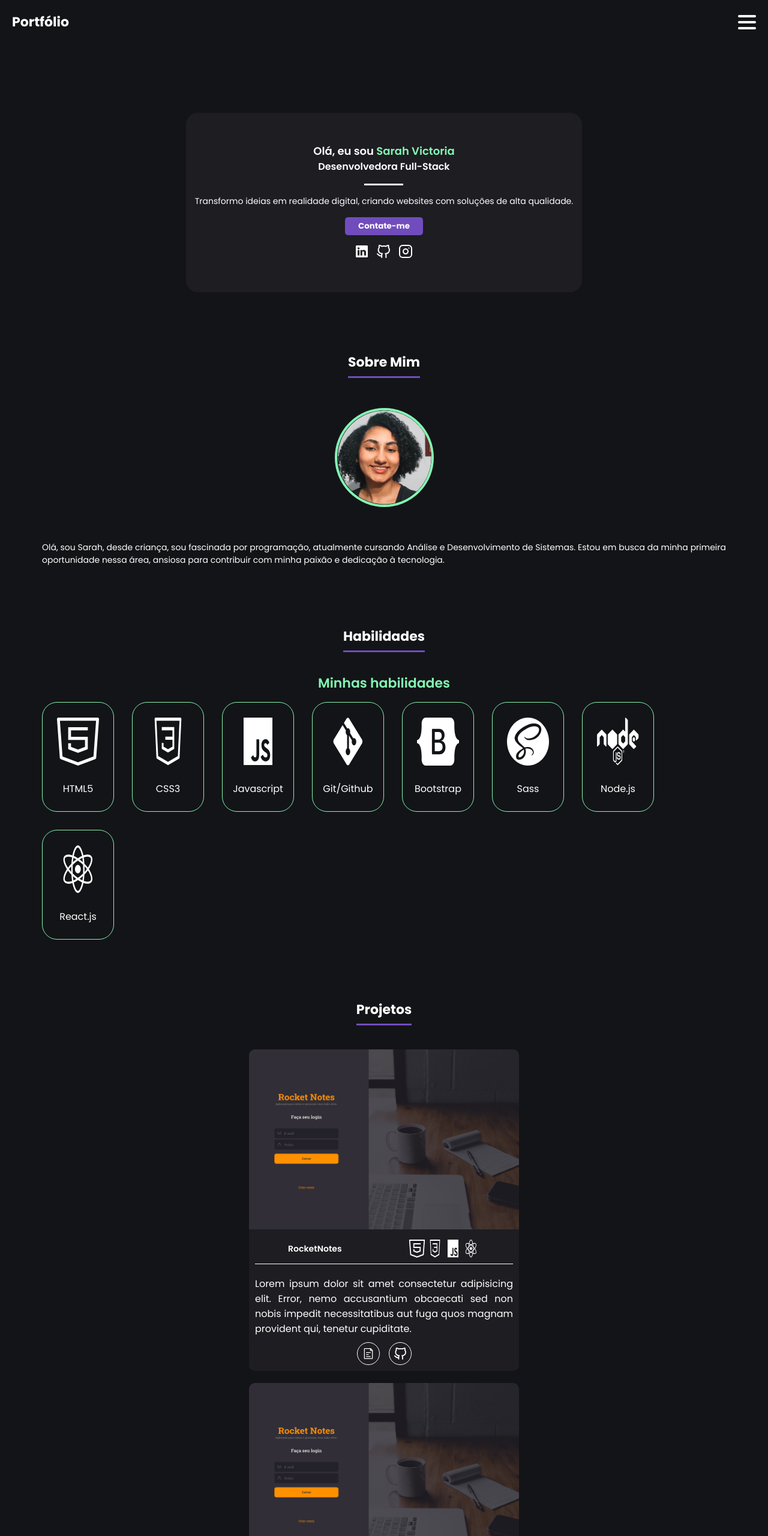
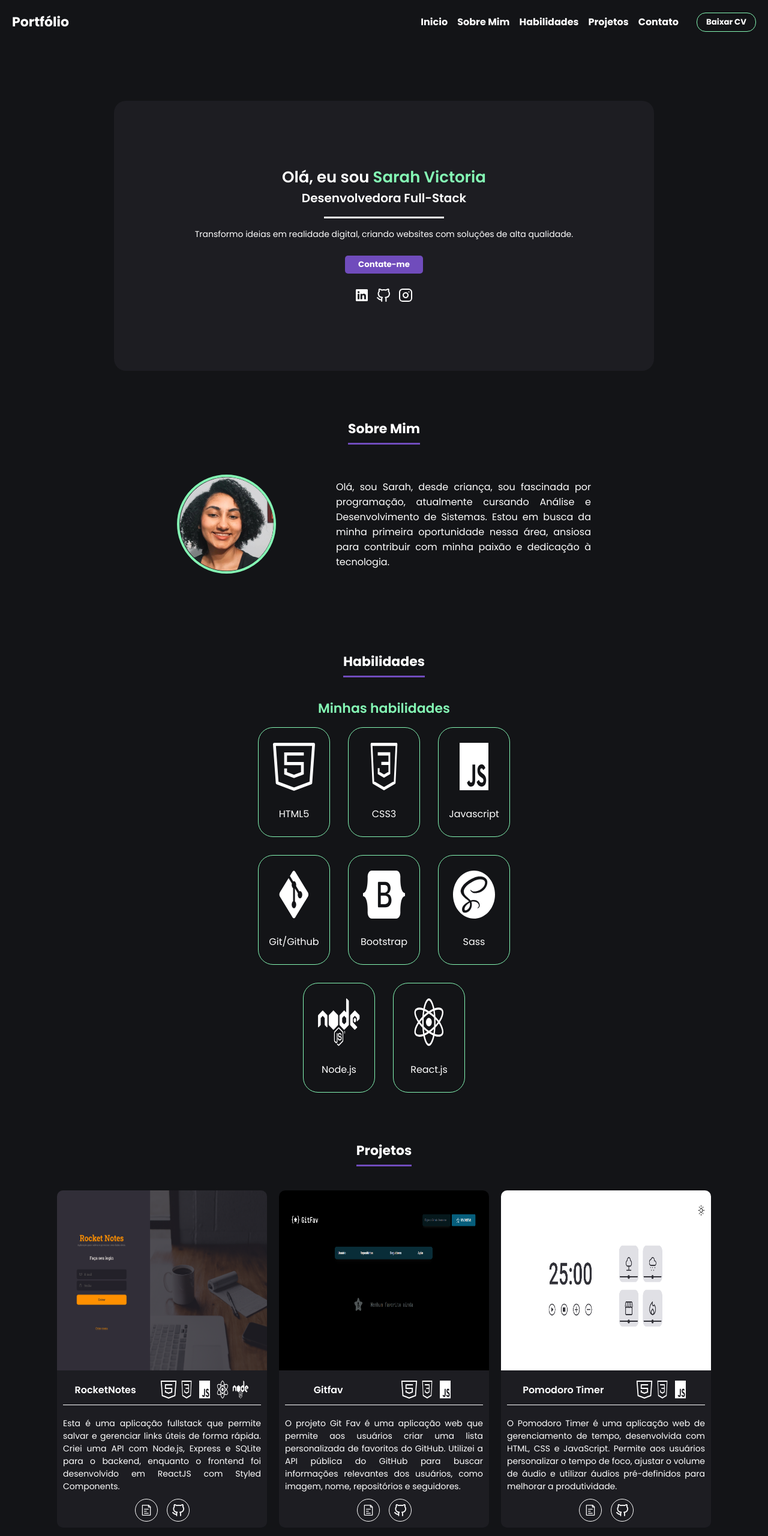
Before and after one commit to sarahvjustino/portfolio, a plain HTML site: page index.html in a window 1280 px wide. Shown: the top 2560 px of the page at 60% size. Drawn offline with Linux system fonts and the light colour scheme.

Commit message:
feat: adjusted responsiveness and added the HTML content

```diff
--- a/index.html
+++ b/index.html
@@ -14,18 +14,22 @@
   </head>
   <body>
     <header>
-      <div class="logo">Portfólio</div>
+      <div class="logo"><span>Portfólio</span></div>
 
       <div class="header-menu">
         <nav>
           <ul>
-            <li><a href="">Inicio</a></li>
-            <li><a href="">Sobre Mim</a></li>
-            <li><a href="">Habilidades</a></li>
-            <li><a href="">Projetos</a></li>
-            <li><a href="">Contato</a></li>
+            <li><a href="#home">Inicio</a></li>
+            <li><a href="#about">Sobre Mim</a></li>
+            <li><a href="#skills">Habilidades</a></li>
+            <li><a href="#projects">Projetos</a></li>
+            <li><a href="#contact">Contato</a></li>
           </ul>
         </nav>
+
+        <a href="./assets/Curriculo.pdf" target="_blank">
+          <button class="btn-cv">Baixar CV</button>
+        </a>
       </div>
 
       <div class="menu-opener">
@@ -42,7 +46,7 @@
           <li><a href="#contact">Contato</a></li>
         </ul>
       </nav>
-      <a href="">
+      <a href="./assets/Curriculo.pdf" target="_blank">
         <button class="btn-cv">Baixar CV</button>
       </a>
     </div>
@@ -60,9 +64,17 @@
           <a href="#contact"><button class="btn-contact">Contate-me</button></a>
 
           <div class="socials">
-            <a href=""><img src="./assets/linkedin.svg" alt="" /></a>
-            <a href=""><img src="./assets/github.svg" alt="" /></a>
-            <a href=""><img src="./assets/instagram.svg" alt="" /></a>
+            <a href="https://www.linkedin.com/in/sarahvjustino/" target="_blank"
+              ><img src="./assets/linkedin.svg" alt=""
+            /></a>
+            <a href="https://github.com/sarahvjustino" target="_blank"
+              ><img src="./assets/github.svg" alt=""
+            /></a>
+            <a
+              href="https://www.instagram.com/sarahvictoria230/"
+              target="_blank"
+              ><img src="./assets/instagram.svg" alt=""
+            /></a>
           </div>
         </div>
       </section>
@@ -70,14 +82,15 @@
       <section id="about">
         <div class="about-container">
           <h2 class="title">Sobre Mim</h2>
-          <img src="./assets/Foto_perfil-mobile.png" alt="" />
-
-          <p>
-            Olá, sou Sarah, desde criança, sou fascinada por programação,
-            atualmente cursando Análise e Desenvolvimento de Sistemas. Estou em
-            busca da minha primeira oportunidade nessa área, ansiosa para
-            contribuir com minha paixão e dedicação à tecnologia.
-          </p>
+          <div class="about-content">
+            <img src="./assets/Foto_perfil-mobile.png" alt="" />
+            <p>
+              Olá, sou Sarah, desde criança, sou fascinada por programação,
+              atualmente cursando Análise e Desenvolvimento de Sistemas. Estou
+              em busca da minha primeira oportunidade nessa área, ansiosa para
+              contribuir com minha paixão e dedicação à tecnologia.
+            </p>
+          </div>
         </div>
       </section>
 
@@ -141,106 +154,134 @@
                     <img src="./assets/css.svg" />
                     <img src="./assets/js.svg" />
                     <img src="./assets/react.svg" />
+                    <img src="./assets/node.svg" />
                   </div>
                 </div>
                 <div class="project-desc">
                   <p>
-                    Lorem ipsum dolor sit amet consectetur adipisicing elit.
-                    Error, nemo accusantium obcaecati sed non nobis impedit
-                    necessitatibus aut fuga quos magnam provident qui, tenetur
-                    cupiditate.
+                    Esta é uma aplicação fullstack que permite salvar e
+                    gerenciar links úteis de forma rápida. Criei uma API com
+                    Node.js, Express e SQLite para o backend, enquanto o
+                    frontend foi desenvolvido em ReactJS com Styled Components.
                   </p>
                 </div>
                 <div class="project-buttons">
-                  <a href=""><img src="./assets/page.svg" /></a>
-                  <a href=""><img src="./assets/github.svg" /></a>
+                  <a href="#" target="_blank"
+                    ><img src="./assets/page.svg"
+                  /></a>
+                  <a
+                    href="https://github.com/sarahvjustino/RocketNotes-Explorer"
+                    target="_blank"
+                    ><img src="./assets/github.svg"
+                  /></a>
                 </div>
               </div>
             </div>
 
             <div class="project">
               <div class="project-image">
-                <img src="./assets/rocketnotes.png" alt="" />
+                <img src="./assets/gitfav.png" alt="" />
               </div>
               <div class="project-info-content">
                 <div class="project-title">
-                  <p>RocketNotes</p>
+                  <p>Gitfav</p>
                   <div class="project-stacks">
                     <img src="./assets/html.svg" />
                     <img src="./assets/css.svg" />
                     <img src="./assets/js.svg" />
-                    <img src="./assets/react.svg" />
                   </div>
                 </div>
                 <div class="project-desc">
                   <p>
-                    Lorem ipsum dolor sit amet consectetur adipisicing elit.
-                    Error, nemo accusantium obcaecati sed non nobis impedit
-                    necessitatibus aut fuga quos magnam provident qui, tenetur
-                    cupiditate.
+                    O projeto Git Fav é uma aplicação web que permite aos
+                    usuários criar uma lista personalizada de favoritos do
+                    GitHub. Utilizei a API pública do GitHub para buscar
+                    informações relevantes dos usuários, como imagem, nome,
+                    repositórios e seguidores.
                   </p>
                 </div>
                 <div class="project-buttons">
-                  <a href=""><img src="./assets/page.svg" /></a>
-                  <a href=""><img src="./assets/github.svg" /></a>
+                  <a
+                    href="https://sarahvjustino.github.io/GitFav-Explorer/"
+                    target="_blank"
+                    ><img src="./assets/page.svg"
+                  /></a>
+                  <a
+                    href="https://github.com/sarahvjustino/GitFav-Explorer"
+                    target="_blank"
+                    ><img src="./assets/github.svg"
+                  /></a>
                 </div>
               </div>
             </div>
 
             <div class="project">
               <div class="project-image">
-                <img src="./assets/rocketnotes.png" alt="" />
+                <img src="./assets/pomodoro.png" alt="" />
               </div>
               <div class="project-info-content">
                 <div class="project-title">
-                  <p>RocketNotes</p>
+                  <p>Pomodoro Timer</p>
                   <div class="project-stacks">
                     <img src="./assets/html.svg" />
                     <img src="./assets/css.svg" />
                     <img src="./assets/js.svg" />
-                    <img src="./assets/react.svg" />
                   </div>
                 </div>
                 <div class="project-desc">
                   <p>
-                    Lorem ipsum dolor sit amet consectetur adipisicing elit.
-                    Error, nemo accusantium obcaecati sed non nobis impedit
-                    necessitatibus aut fuga quos magnam provident qui, tenetur
-                    cupiditate.
+                    O Pomodoro Timer é uma aplicação web de gerenciamento de
+                    tempo, desenvolvida com HTML, CSS e JavaScript. Permite aos
+                    usuários personalizar o tempo de foco, ajustar o volume de
+                    áudio e utilizar áudios pré-definidos para melhorar a
+                    produtividade.
                   </p>
                 </div>
                 <div class="project-buttons">
-                  <a href=""><img src="./assets/page.svg" /></a>
-                  <a href=""><img src="./assets/github.svg" /></a>
+                  <a
+                    href="https://sarahvjustino.github.io/Explorer-PomodoroTimer-2.0/"
+                    target="_blank"
+                    ><img src="./assets/page.svg"
+                  /></a>
+                  <a
+                    href="https://github.com/sarahvjustino/Explorer-PomodoroTimer-2.0"
+                    target="_blank"
+                    ><img src="./assets/github.svg"
+                  /></a>
                 </div>
               </div>
             </div>
 
             <div class="project">
               <div class="project-image">
-                <img src="./assets/rocketnotes.png" alt="" />
+                <img src="./assets/rocketmovies.png" alt="" />
               </div>
               <div class="project-info-content">
                 <div class="project-title">
-                  <p>RocketNotes</p>
+                  <p>RocketMovies</p>
                   <div class="project-stacks">
                     <img src="./assets/html.svg" />
                     <img src="./assets/css.svg" />
                     <img src="./assets/js.svg" />
                     <img src="./assets/react.svg" />
+                    <img src="./assets/node.svg" />
                   </div>
                 </div>
                 <div class="project-desc">
                   <p>
-                    Lorem ipsum dolor sit amet consectetur adipisicing elit.
-                    Error, nemo accusantium obcaecati sed non nobis impedit
-                    necessitatibus aut fuga quos magnam provident qui, tenetur
-                    cupiditate.
+                    Esta uma aplicação é uma plataforma permite acompanhar
+                    filmes, séries e animes assistidos. Utilizei Vite, ReactJS,
+                    styled components, Node.js, Express e SQLite, com recursos
+                    como autenticação JWT, upload de imagens e API RESTful.
                   </p>
                 </div>
                 <div class="project-buttons">
-                  <a href=""><img src="./assets/page.svg" /></a>
-                  <a href=""><img src="./assets/github.svg" /></a>
+                  <a href="#"><img src="./assets/page.svg" /></a>
+                  <a
+                    href="https://github.com/sarahvjustino/RocketMovies-Explorer"
+                    target="_blank"
+                    ><img src="./assets/github.svg"
+                  /></a>
                 </div>
               </div>
             </div>
@@ -282,5 +323,7 @@
         Copyright© 2023 | Desenvolvido por Sarah Victoria Justino de Castro
       </p>
     </footer>
+
+    <script src="script.js"></script>
   </body>
 </html>
--- a/style.css
+++ b/style.css
@@ -64,7 +64,7 @@ header {
     list-style: none;
 }
 
-.header-menu ul {
+.header-menu {
     display: none;
 }
 
@@ -193,10 +193,8 @@ main {
 }
 
 section {
-    margin-top: 10rem;
+    margin-top: 8rem;
 }
-
-
 
 .home-container {
     background: var(--secondary-background);
@@ -248,6 +246,7 @@ section {
     border: none;
     border-radius: .5rem;
     font-weight: 700;
+    cursor: pointer;
 }
 
 .socials {
@@ -263,6 +262,12 @@ section {
 .socials img:hover {
     scale: 1.5;
 }
+
+
+
+
+
+
 
 /* About Me */
 
@@ -301,6 +306,11 @@ h2.title::after {
     font-size: 1.4rem;
 }
 
+
+
+
+
+
 /* SKILLS */
 
 .skills-container {
@@ -316,7 +326,10 @@ h2.title::after {
 
 .skills-container .techs {
     width: 100%;
+    max-width: 55rem;
     display: flex;
+    align-items: center;
+    justify-content: center;
     gap: 3rem;
     flex-wrap: wrap;
 }
@@ -338,19 +351,26 @@ h2.title::after {
     background-color: var(--background-tech-hover);
 }
 
+
+
+
+
+
+
 /* Projects */
 
 .projects {
-    max-width: 45rem;
     display: flex;
     flex-direction: column;
     flex-wrap: wrap;
     align-items: center;
+    justify-content: center;
     gap: 2rem;
     margin-top: 4rem;
 }
 
 .project {
+    max-width: 35rem;
     width: 100%;
     background-color: var(--secondary-background);
     border-radius: 1rem;
@@ -364,7 +384,7 @@ h2.title::after {
 .project .project-image img {
     width: 100%;
     height: 100%;
-    max-height: 30rem;
+    min-height: 30rem;
     border-radius: 1rem 1rem 0 0;
 }
 
@@ -408,6 +428,7 @@ h2.title::after {
 .project-desc {
     text-align: justify;
     margin-bottom: 1rem;
+    font-size: 1.4rem;
 }
 
 .project-buttons {
@@ -436,16 +457,26 @@ h2.title::after {
     height: 2rem;
 }
 
+
+
+
+
+
 /* Contact */
+
+#contact {
+    width: 100%;
+}
 
 form {
     width: 100%;
+    max-width: 45rem;
     display: flex;
     flex-direction: column;
     align-items: center;
     justify-content: center;
     gap: 1.5rem;
-    margin-top: 3rem;
+    margin: 3rem auto 0;
 }
 
 .input-wrapper {
@@ -474,14 +505,85 @@ textarea {
     border-radius: .5rem;
     border: none;
     text-align: center;
+    cursor: pointer;
 }
 
 footer {
     margin: 2rem auto;
+    text-align: center;
 }
 
 footer .copy {
     font-size: 1.2rem;
     font-weight: 400;
-    text-align: justify;
 }
+
+/* Media Queries */
+
+@media (min-width: 768px) {
+    .menu-opener {
+        display: none;
+    }
+
+    .header-menu-mobile {
+        display: none;
+    }
+
+    .header-menu {
+        display: flex;
+        align-items: center;
+        gap: 3rem;
+    }
+
+    .header-menu ul {
+        display: flex;
+        align-items: center;
+        gap: 1.6rem;
+    }
+
+    .about-content {
+        max-width: 75rem;
+        display: flex;
+        align-items: center;
+        justify-content: center;
+        gap: 10rem;
+        padding: 0 3rem;
+    }
+
+    .projects {
+        flex-direction: row;
+    }
+}
+
+@media (min-width: 900px) {
+    .home-container {
+        width: 90rem;
+        height: 45rem;
+    }
+
+    .home-container h1,
+    .home-container h1 span {
+        font-size: 2.6rem;
+    }
+
+    .home-container h2 {
+        font-size: 2rem;
+    }
+
+    .home-container .divider {
+        width: 20rem;
+    }
+
+    .btn-contact {
+        margin: 2.5rem 0;
+    }
+
+    .title {
+        font-size: 2.8rem;
+    }
+
+    .about-container p,
+    .project-info-content .project-title p {
+        font-size: 1.6rem;
+    }
+}
```
Also changed, not shown: script.js (added, +7 -0 lines), assets/gitfav.png (added), assets/pomodoro.png (added), assets/rocketmovies.png (added), 1 other file.
